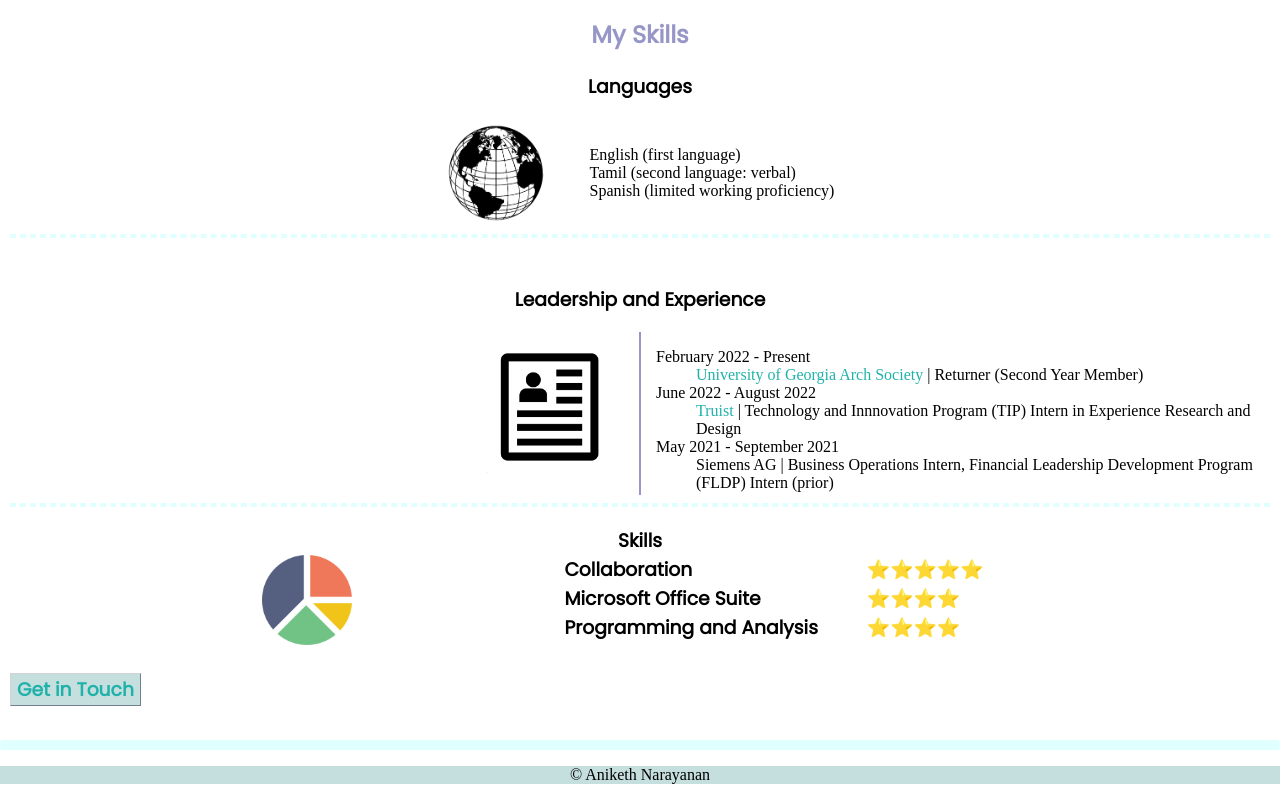
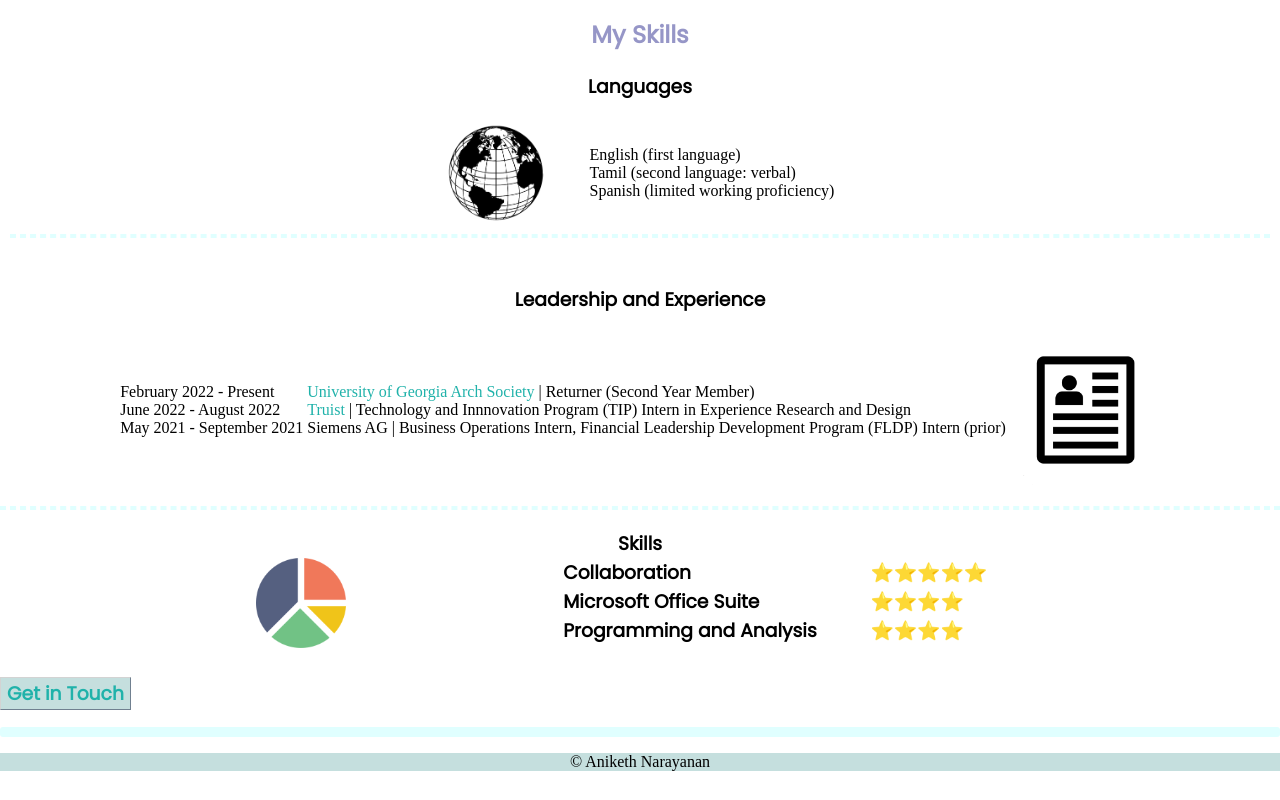
Before and after one commit to anikethtn/cv, a plain HTML site: page index.html in a window 1280 px wide. Shown: the part 691-1491 px from the top of the page. Drawn offline with Linux system fonts and the light colour scheme.

Commit message:
Add files via upload
Made edits

```diff
--- a/css/style.css
+++ b/css/style.css
@@ -35,6 +35,7 @@ h3 {
 
 .Leadership {
     padding: 10px;
+    float: center;
 }
 
 .button {
@@ -86,24 +87,6 @@ a {
     padding: 5px;
 }
 
-.LanguagesContainer{
-    column-count: 2;
-    column-gap: 2rem;
-    column-rule: 2px solid rgb(150, 150, 199);
-    float: center;
-}
-
-.LAndE{
-    color: rgb(150, 150, 199);
-}
-
-.Experience{
-    column-count: 2;
-    column-gap: 2rem;
-    column-rule: 2px solid rgb(150, 150, 199);
-    float: center;
-}
-
 .Earth{
     float: right;
 }
--- a/index.html
+++ b/index.html
@@ -80,30 +80,38 @@
     </div>
 
     <div class="Leadership">
+        <center>
             <h3>
                 <center>Leadership and Experience</center>
             </h3>
-        <div class="Experience">
+            <table>
+                <tr>
+                    <td>
+                        February 2022 - Present
+                        <br>
+                        June 2022 - August 2022
+                        <br>
+                        May 2021 - September 2021
+                    </td>
+                    <td>
+                        <a href=https://studentaffairs.uga.edu/vp/arch-society/">University of Georgia Arch Society</a>
+                        |
+                        Returner (Second Year Member)
+                        <br>
+                        <a href="https://careers.truist.com/university-recruiting/">Truist</a> | Technology and
+                        Innnovation
+                        Program (TIP) Intern in Experience Research and Design
+                        <br>
+                        Siemens AG | Business Operations Intern, Financial Leadership Development Program (FLDP) Intern
+                        (prior)
+                    </td>
+                    <td>
                         <img src="images/Resume-Clipart-PNG-Transparent-Image.png" atl="main" height="150" width="150"
                             class="profile1">
-            <dl class="list2">
-                <dt>February 2022 - Present</dt>
-                <dd>
-                    <a href=https://studentaffairs.uga.edu/vp/arch-society/">University of Georgia Arch Society</a> |
-                    Returner (Second Year Member)
-                </dd>
-
-                <dt>June 2022 - August 2022</dt>
-                <dd>
-                    <a href="https://careers.truist.com/university-recruiting/">Truist</a> | Technology and Innnovation
-                    Program (TIP) Intern in Experience Research and Design
-                </dd>
-
-                <dt>May 2021 - September 2021</dt>
-                <dd> Siemens AG | Business Operations Intern, Financial Leadership Development Program (FLDP) Intern
-                    (prior)
-                </dd>
-            </dl>
+                    </td>
+                </tr>
+            </table>
+        </center>
     </div>
     <hr class="hr3">
 
@@ -128,21 +136,6 @@
                 </div>
             </center>
         </h3>
-            <!-- </h3>
-            <dl>
-                <dt>Collaboration</dt>
-                <dd>⭐⭐⭐⭐⭐</dd>
-
-                <dt>Microsoft Office Suite</dt>
-                <dd>⭐⭐⭐⭐</dd>
-
-                <dt>Programming and Analysis (VBA, Excel, Tableau, and more)</dt>
-                <dd>⭐⭐⭐⭐</dd>
-            </dl>
-
-            <h3>
-                <a href="contact.html" class="button">Get in Touch</a>
-            </h3> -->
     </div>
     <h3>
         <a href="contact.html" class="button">Get in Touch</a>
```
Lines whose indentation alone changed are shown as unchanged.
